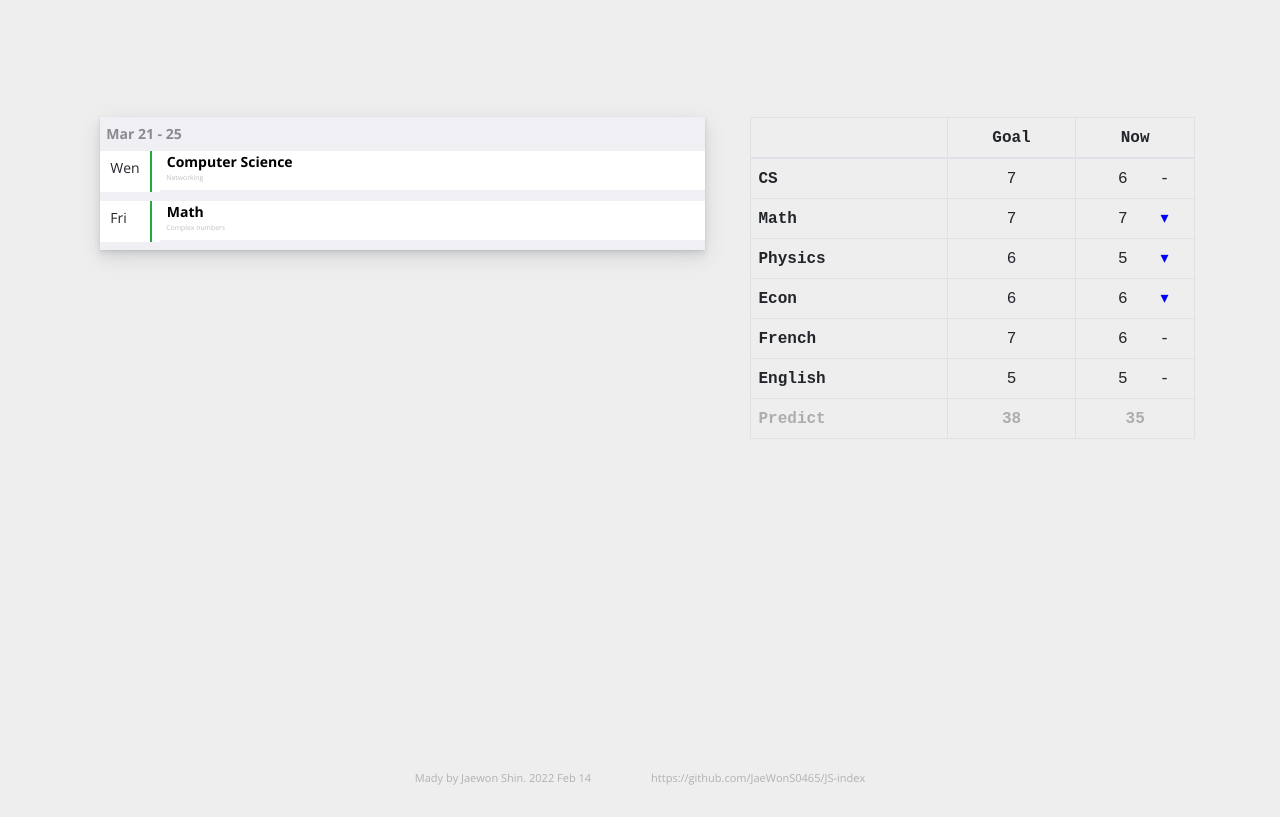
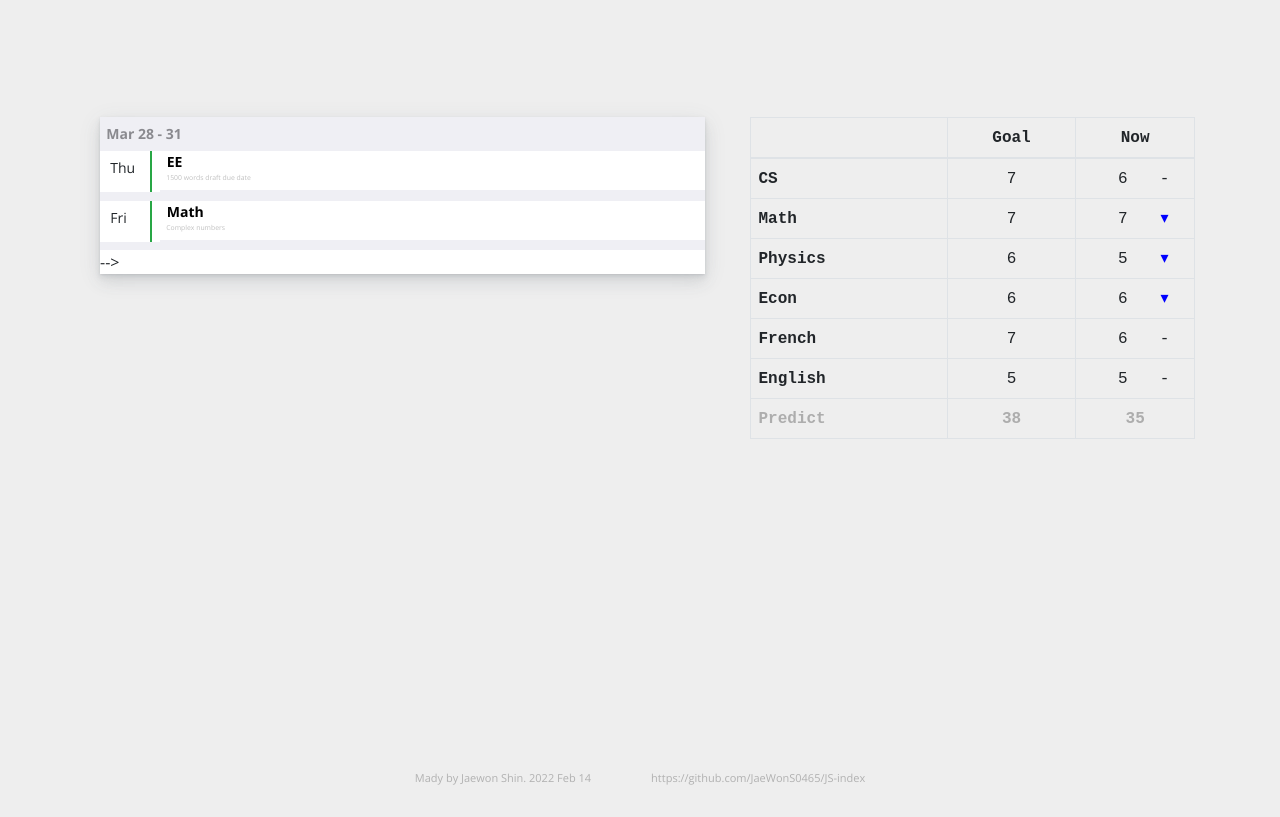
Before and after one commit to JaeWonS0465/JS-index, a plain HTML site: page index.htm in a window 1280 px wide. Shown: the part 844-1661 px from the top of the page. Drawn offline with nearby package versions, Linux system fonts and the light colour scheme; a script that the page names is missing.

Commit message:
Update index.htm

```diff
--- a/index.htm
+++ b/index.htm
@@ -141,22 +141,22 @@
         <div class="col">
             <div class="widget widget-reminder">
             <!-- date -->
-            <div class="widget-reminder-header"> Mar 21 - 25 </div>
+            <div class="widget-reminder-header"> Mar 28 - 31 </div>
 
             <!-- oneday -->
             <div class="widget-reminder-container">
-                <div class="widget-reminder-time">Wen</div>
+                <div class="widget-reminder-time">Thu</div>
                 <div class="widget-reminder-divider bg-success"></div>
 
                 <!-- contents -->
                 <div class="widget-reminder-content">
-                    <h4 class="widget-title">Computer Science</h4>
-                    <div class="widget-desc"> Networking </div>
+                    <h4 class="widget-title">EE</h4>
+                    <div class="widget-desc"> 1500 words draft due date </div>
                 </div>
             </div>
 
 
-            <!-- another day -->
+<!--             <!-- another day -->
             <div class="widget-reminder-container">
                 <div class="widget-reminder-time">Fri</div>
                 <div class="widget-reminder-divider bg-success"></div>
@@ -166,7 +166,10 @@
                     <h4 class="widget-title">Math</h4>
                     <div class="widget-desc"> Complex numbers </div>
                 </div>
-            </div>
+            </div> -->
+
+
+
 
         </div>
         </div>
```
